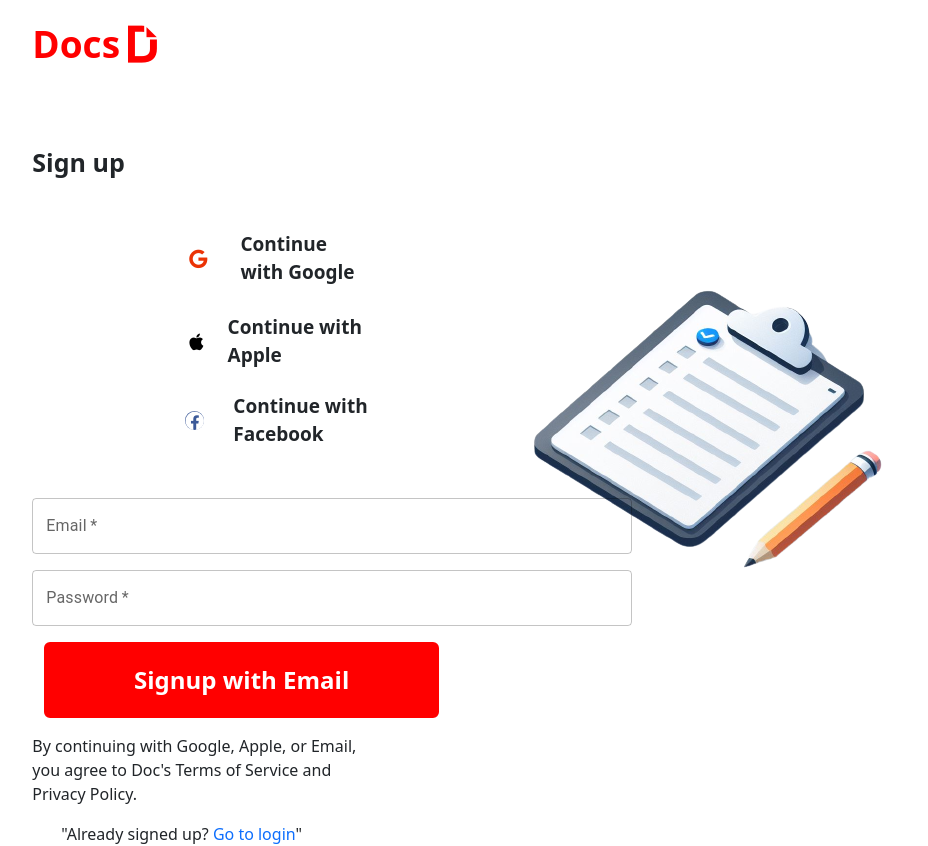
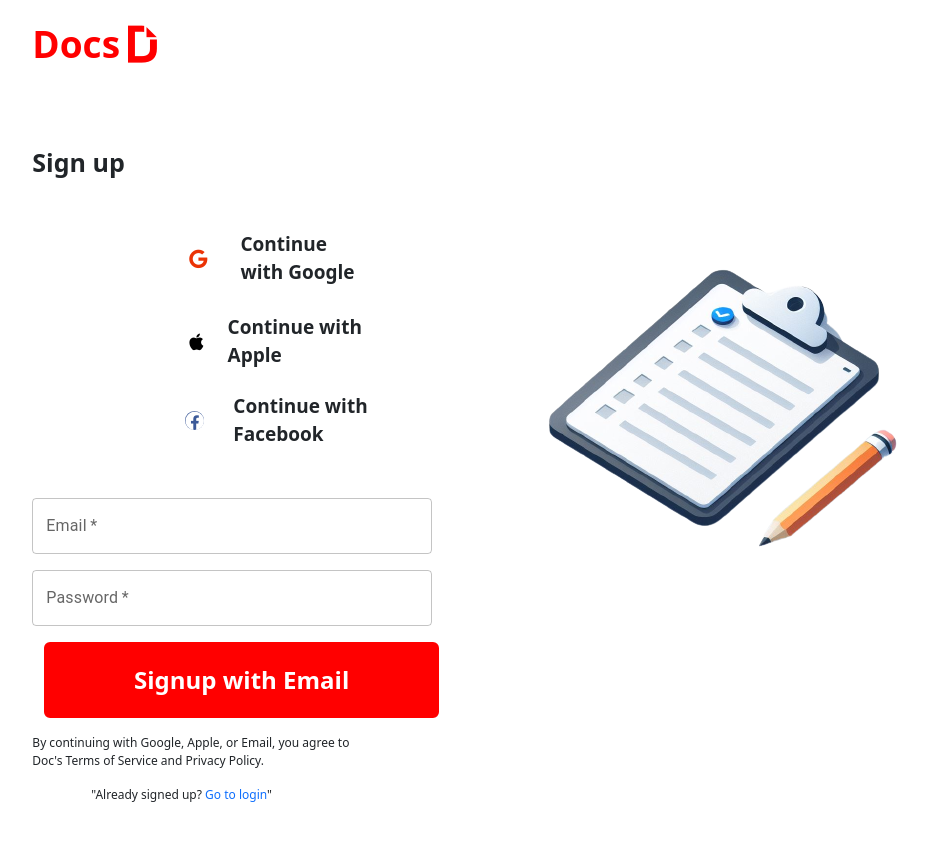
Before and after one commit to jayraj1pa/docs-firebase, a React (Create React App) app: page /signup in a window 1280 px wide. Shown: the whole page, without its empty margins (237-1165 px from the left). After the commit the page ends 804 px from the top, so only its background shows below. Built offline with nearby package versions, Linux system fonts and the light colour scheme.

Commit message:
Your commit message here

```diff
--- a/src/Components/Signin.jsx
+++ b/src/Components/Signin.jsx
@@ -213,7 +213,7 @@ const handleFacebook = async () =>{
               variant="outlined"
               placeholder="Enter your Email..."
               required
-              style={{ width: "600px" }}
+              style={{ width: "400px" }}
               value={email}
               onChange={(e) => setEmail(e.target.value)}
             />
@@ -227,7 +227,7 @@ const handleFacebook = async () =>{
               placeholder="Enter your Password..."
               type="password"
               required
-              style={{ width: "600px" }}
+              style={{ width: "400px" }}
               value={password}
               onChange={(e) => setPassword(e.target.value)}
             />
@@ -269,14 +269,14 @@ const handleFacebook = async () =>{
         }
       </p>
 
-          <p className="ms-5">
+          <p style={{fontSize:"12px"}} className="ms-5">
             {" "}
             By continuing with Google, Apple, or Email, you agree to Doc's Terms
             of Service and Privacy Policy.
           </p>
 
           {isRegister ? (
-            <div style={{ textAlign: "center" }}>
+            <div  style={{ textAlign: "center" ,fontSize:"12px"}}>
               "Already signed up?
               <Link style={{ textDecoration: "none" }} to={"/login"}>
                 {" "}
@@ -294,7 +294,7 @@ const handleFacebook = async () =>{
           )}
         </Col>
         <Col sm={12} md={6}>
-          <div style={{marginBottom:"20px"}} className="d-flex justify-content-center align-items-center w-100 h-100">
+          <div style={{marginBottom:"20px",marginLeft:"15px"}} className="d-flex justify-content-center align-items-center w-100 h-100">
             <img src="/Images/m.png" alt="image" />
           </div>
         </Col>
```
